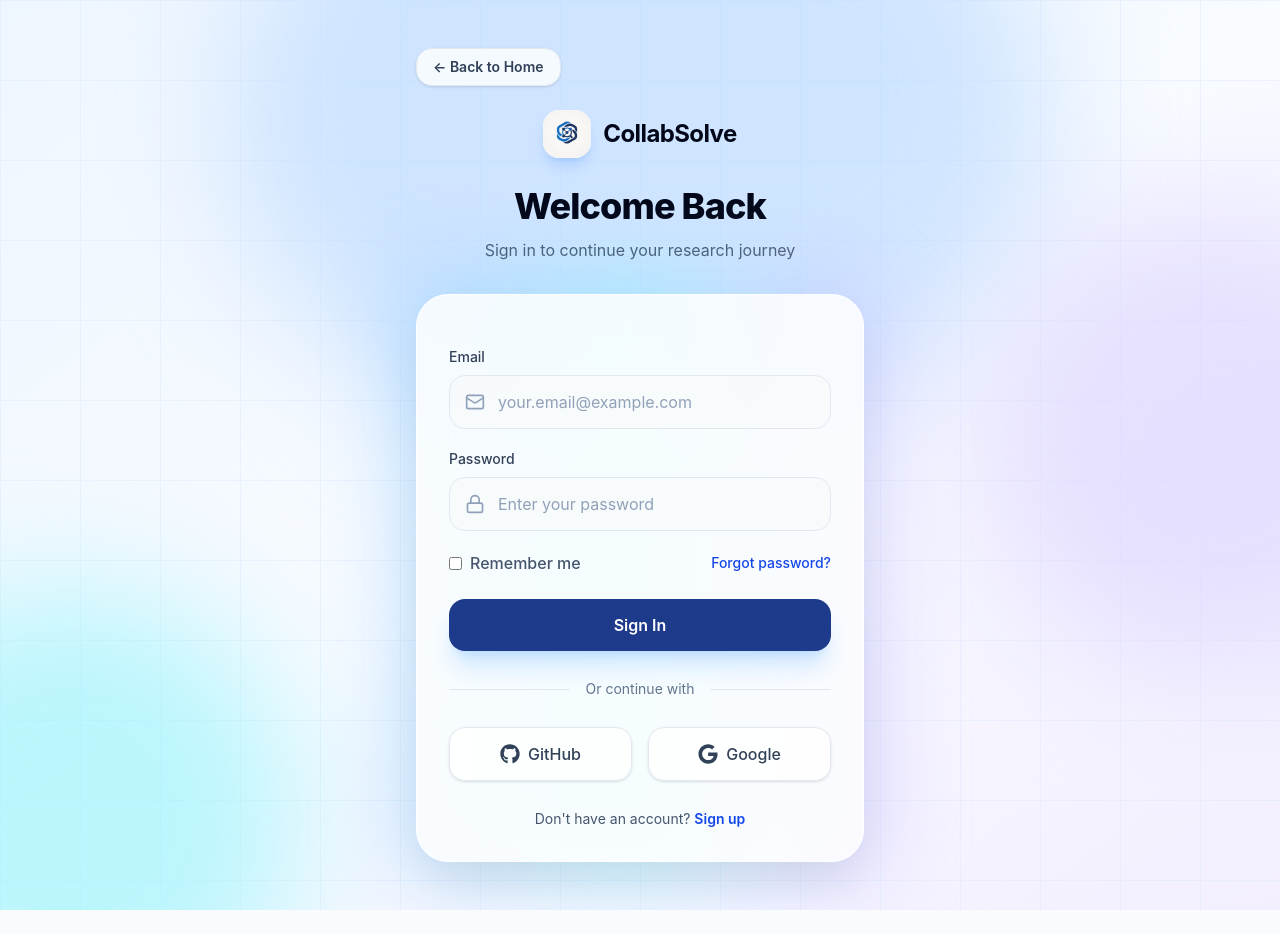
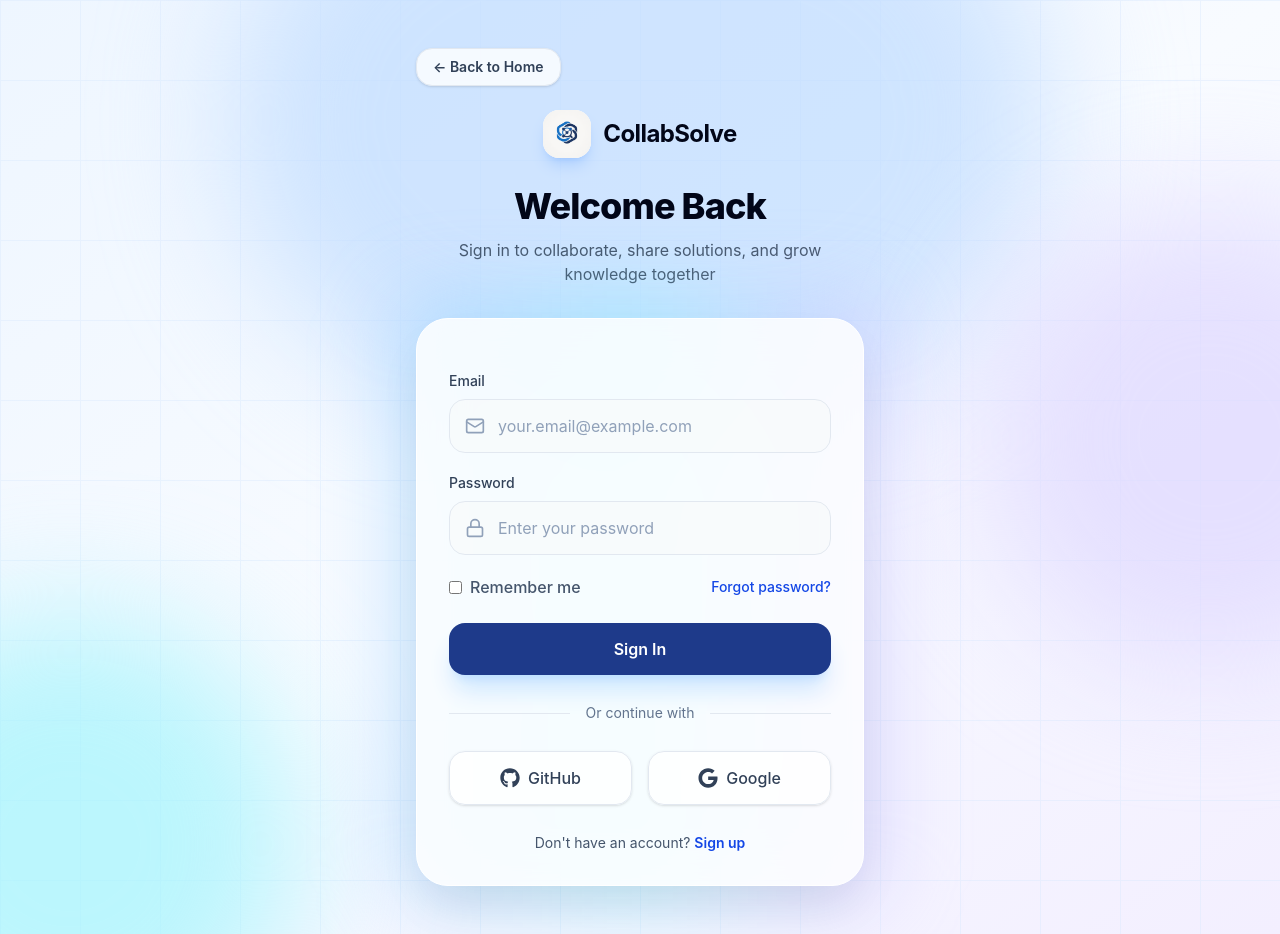
Before and after one commit to LuthiraPeiris/researchhub, a React (Vite) app in the folder frontend/: page /login in a window 1280 px wide. Before the commit the page ends 910 px from the top, so only its background shows below. Built offline with nearby package versions, Linux system fonts and the light colour scheme.

Commit message:
updated another new changes

```diff
--- a/frontend/src/app/layouts/DashboardLayout.jsx
+++ b/frontend/src/app/layouts/DashboardLayout.jsx
@@ -418,7 +418,7 @@ const sidebarLabelClass = sidebarCollapsed
 ) : (
   <div className="flex-1">
     <h2 className="text-sm font-medium text-gray-600 dark:text-gray-400">
-      ResearchHub Workspace
+      CollabSolve Workspace
     </h2>
   </div>
 )}
--- a/frontend/src/app/pages/LoginPage.jsx
+++ b/frontend/src/app/pages/LoginPage.jsx
@@ -74,7 +74,7 @@ export function LoginPage() {
           </h1>
 
           <p className="text-slate-600">
-            Sign in to continue your research journey
+            Sign in to collaborate, share solutions, and grow knowledge together
           </p>
         </div>
 
```
